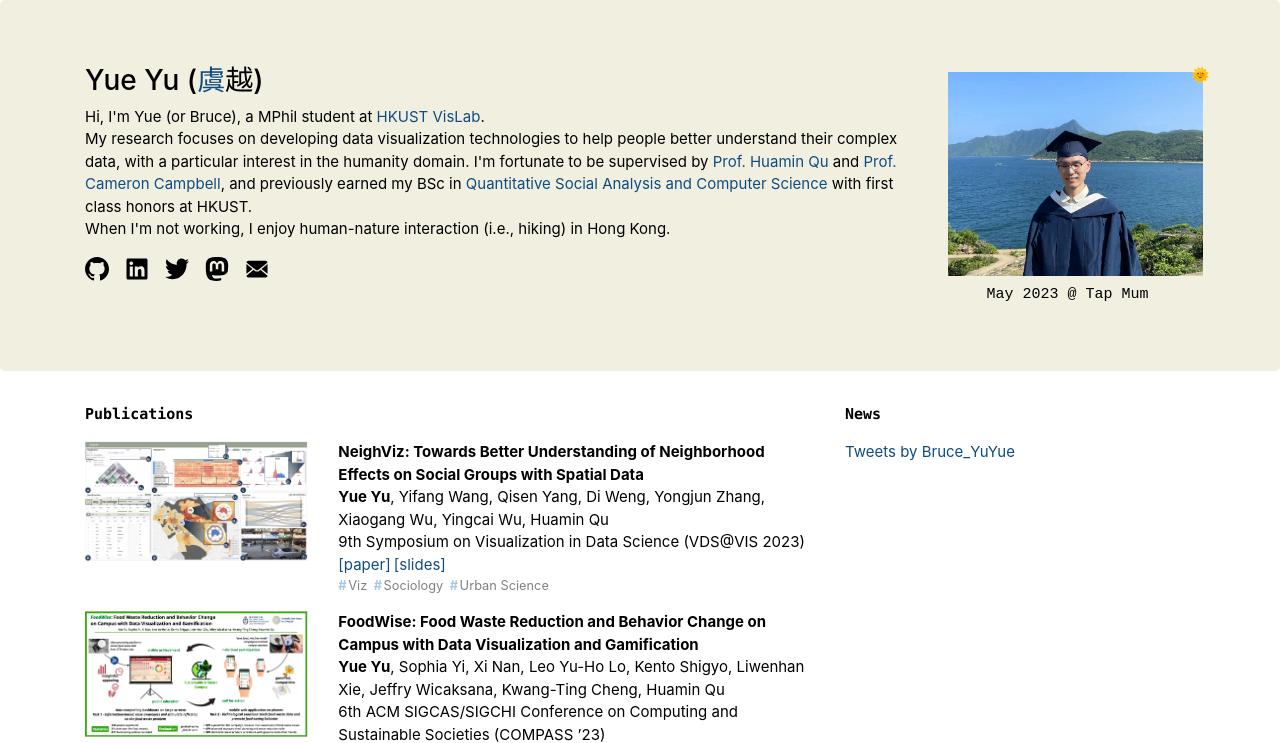
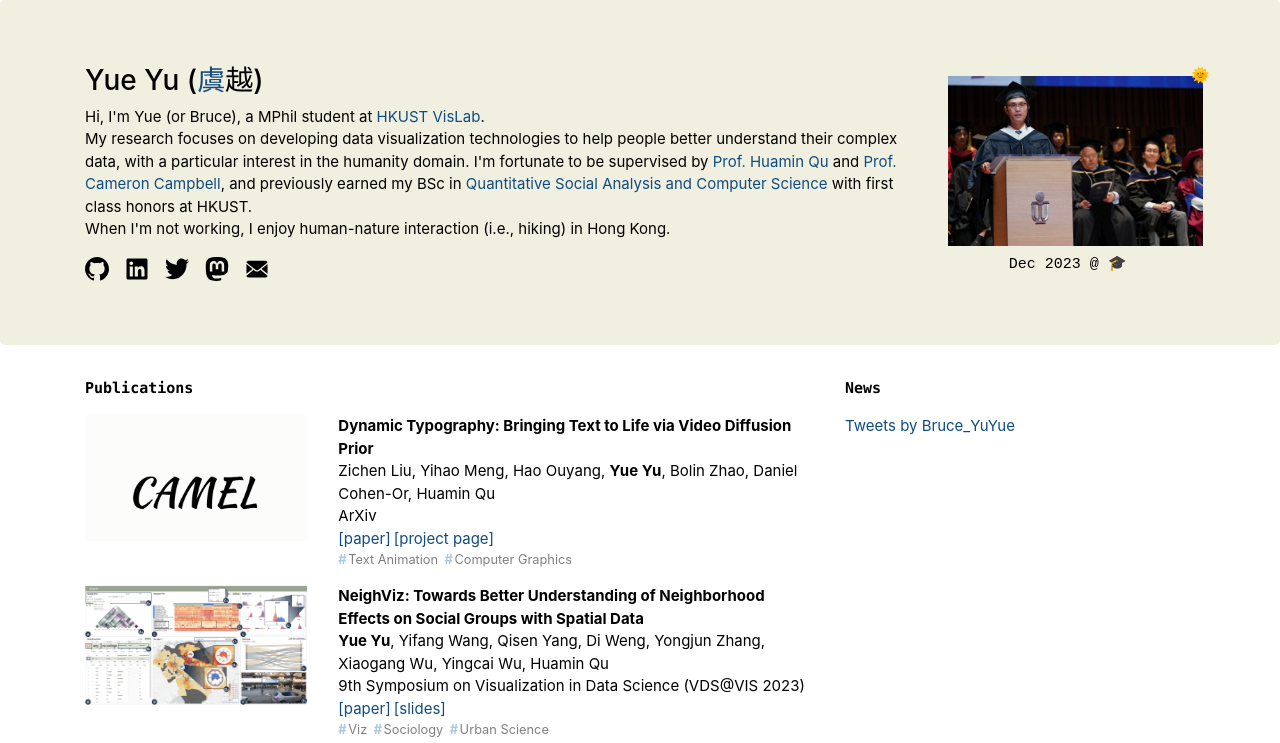
Before and after one commit to bruceyyu/bruceyyu.github.io, a plain HTML site: page index.html in a window 1280 px wide. Shown: the top 743 px of the page. Drawn offline with Linux system fonts and the light colour scheme.

Commit message:
add animate-text paper

```diff
--- a/index.html
+++ b/index.html
@@ -93,12 +93,12 @@
                     </div>
                 </div>
                 <div class="col-xs-12 col-md-3 align-self-center text-center">
-                    <img id="self-image" src="./pics/self/tapmum.jpeg" />
-                    <div id="self-image-desc" style="font-family: monospace;">May 2023 @ Tap Mum</div>
+                    <img id="self-image" src="./pics/self/graduation.jpeg" />
+                    <div id="self-image-desc" style="font-family: monospace;">Dec 2023 @ 🎓</div>
                     <script>
                         const imageDom = document.getElementById("self-image");
                         const imageDescDom = document.getElementById("self-image-desc");
-                        const images = [{ "id": "tapmum", "name": "May 2023 @ Tap Mum" }, { "id": "capetown", "name": "Aug 2023 @ Cape Town" }, { "id": "feingoshan", "name": "Feb 2022 @ Fei Ngo Shan" }, { "id": "devilspeak", "name": "Dec 2021 @ Devil's Peak" }, { "id": "highjunkpeak", "name": "Nov 2022 @ High Junk Peak" }]
+                        const images = [{ "id": "graduation", "name": "Dec 2023 🎓" }, { "id": "tapmum", "name": "May 2023 @ Tap Mum" }, { "id": "capetown", "name": "Aug 2023 @ Cape Town" }, { "id": "feingoshan", "name": "Feb 2022 @ Fei Ngo Shan" }, { "id": "devilspeak", "name": "Dec 2021 @ Devil's Peak" }, { "id": "highjunkpeak", "name": "Nov 2022 @ High Junk Peak" }]
                         const pickImage = () => {
                             const randomIndex = Math.floor(Math.random() * images.length);
                             const randomImage = images[randomIndex];
@@ -146,7 +146,17 @@
                 </div>
                 <script>
                     var researchList = [
-                        {
+                    {
+                            imgSrc: './pics/publication/dynamic_typography.gif',
+                            title: 'Dynamic Typography: Bringing Text to Life via Video Diffusion Prior',
+                            authors: 'Zichen Liu, Yihao Meng, Hao Ouyang, Yue Yu, Bolin Zhao, Daniel Cohen-Or, Huamin Qu',
+                            venue: 'ArXiv',
+                            tags: ['Text Animation', 'Computer Graphics'],
+                            links: [
+                                { label: 'paper', url: 'https://arxiv.org/abs/2404.11614' },
+                                { label: 'project page', url: 'https://animate-your-word.github.io/demo/' },
+                            ]
+                        }, {
                             imgSrc: './pics/publication/neighviz.png',
                             title: 'NeighViz: Towards Better Understanding of Neighborhood Effects on Social Groups with Spatial Data',
                             authors: 'Yue Yu, Yifang Wang, Qisen Yang, Di Weng, Yongjun Zhang, Xiaogang Wu, Yingcai Wu, Huamin Qu',
```
Also changed, not shown: pics/publication/dynamic_typography.gif (added).
